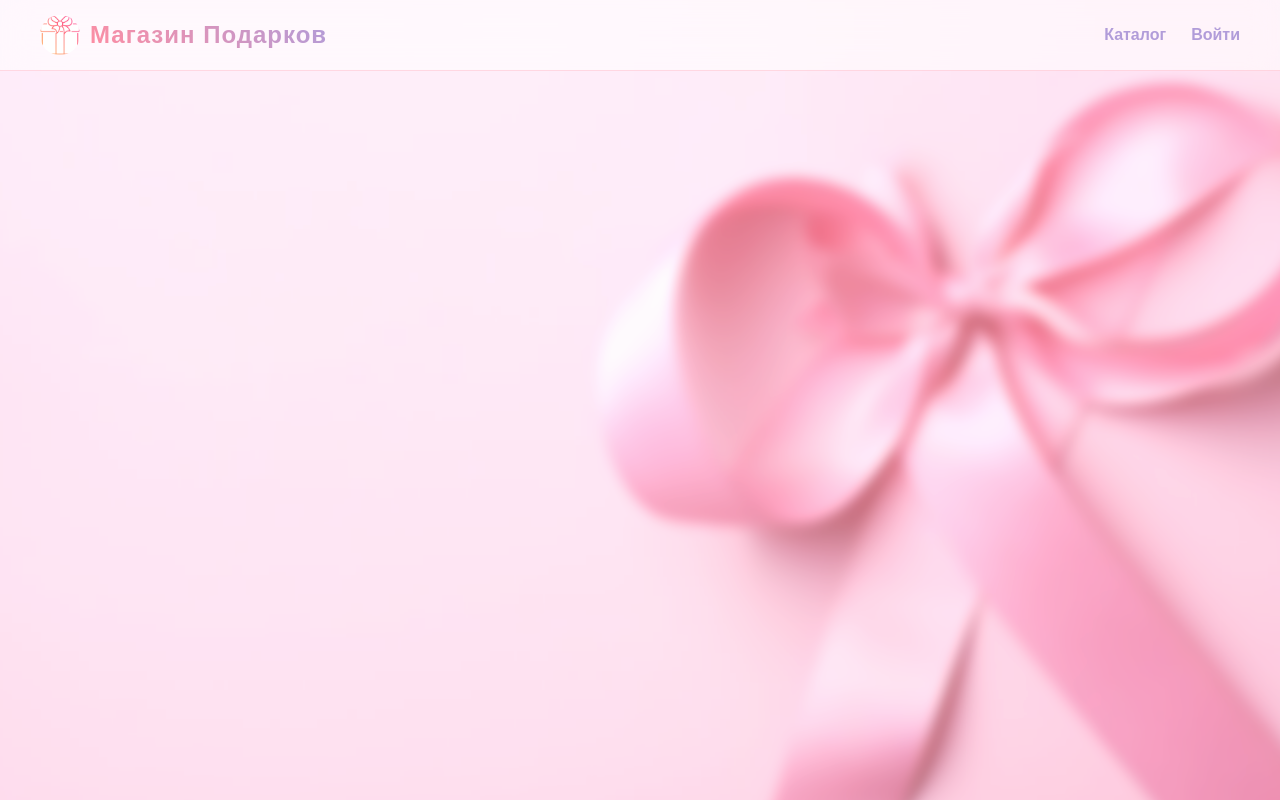
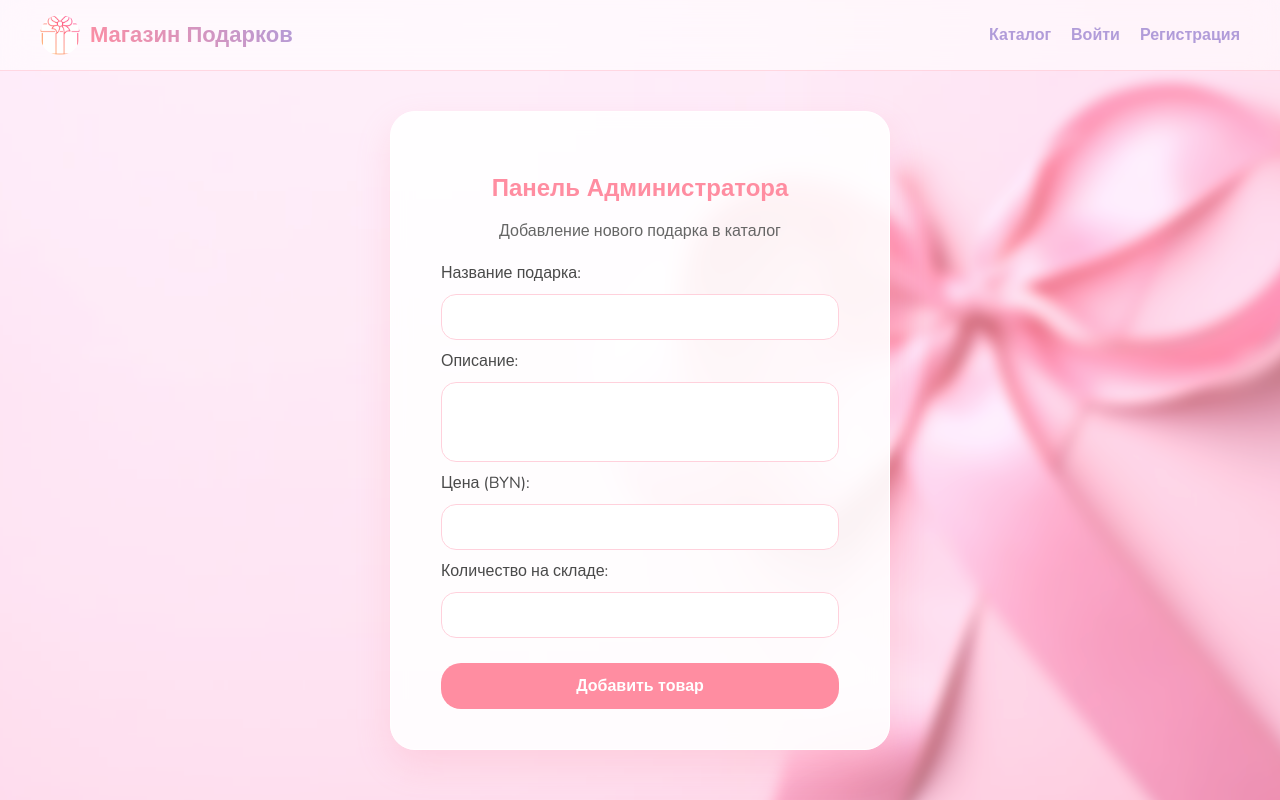
Before and after one commit to annanovik2600-lgtm/gift-shop-project, a React (Vite) app in the folder client/: page /admin in a window 1280 px wide. Built offline with nearby package versions, Linux system fonts and the light colour scheme.

Commit message:
Добавлены страницы регистрации и панель администратора, исправлен логотипп

```diff
--- a/client/src/App.jsx
+++ b/client/src/App.jsx
@@ -1,29 +1,54 @@
 // client/src/App.jsx
 import React from 'react';
-import { Routes, Route, Link } from 'react-router-dom';
+import { Routes, Route, Link, useNavigate } from 'react-router-dom';
+import Catalog from './pages/Catalog';
+import Login from './pages/Login';
+import Register from './pages/Register';
+import AdminPanel from './pages/AdminPanel';
 import logoImg from './assets/logo.png';
-import Catalog from './pages/Catalog';
-import Login from './pages/Login'; // <-- ДОБАВИЛИ ИМПОРТ
 
 function App() {
-  // Проверяем, есть ли токен в браузере (вошел ли пользователь)
+  const navigate = useNavigate();
+
+  // Получаем данные пользователя из памяти браузера
+  const userString = localStorage.getItem('user');
+  const user = userString ? JSON.parse(userString) : null;
   const token = localStorage.getItem('token');
+
+  const handleLogout = () => {
+    localStorage.clear();
+    navigate('/');
+    window.location.reload(); // Перезагружаем, чтобы шапка обновилась
+  };
 
   return (
     <div>
       <header style={styles.header}>
-        <div style={{ display: 'flex', alignItems: 'center', gap: '10px' }}>
-    <img src={logoImg} alt="Логотип" style={{ width: '40px', height: '40px', borderRadius: '50%', objectFit: 'contain' }} />
-    <div style={styles.logo}>Магазин Подарков</div>
-</div>
-        <nav>
+        <div style={{ display: 'flex', alignItems: 'center', gap: '10px', cursor: 'pointer' }} onClick={() => navigate('/')}>
+          <img src={logoImg} alt="Логотип" style={{ width: '40px', height: '40px', borderRadius: '50%', objectFit: 'contain', backgroundColor: 'white' }} />
+          <div style={styles.logo}>Магазин Подарков</div>
+        </div>
+
+        <nav style={{ display: 'flex', alignItems: 'center' }}>
           <Link to="/" style={styles.navLink}>Каталог</Link>
 
-          {/* Если токена нет, показываем кнопку Войти */}
+          {/* Показываем панель админа только если роль admin */}
+          {user?.role === 'admin' && (
+            <Link to="/admin" style={styles.navLink}>Панель Админа</Link>
+          )}
+
           {!token ? (
-            <Link to="/login" style={styles.navLink}>Войти</Link>
+            <>
+              <Link to="/login" style={styles.navLink}>Войти</Link>
+              <Link to="/register" style={styles.navLink}>Регистрация</Link>
+            </>
           ) : (
-            <a href="/" onClick={() => { localStorage.clear(); window.location.reload(); }} style={styles.navLink}>Выйти</a>
+            <div style={{ display: 'flex', alignItems: 'center', marginLeft: '20px' }}>
+              <span style={{ color: '#ff8da1', fontWeight: 'bold', marginRight: '15px' }}>
+                Привет, {user?.username}!
+              </span>
+              <button onClick={handleLogout} style={styles.logoutBtn}>Выйти</button>
+            </div>
           )}
         </nav>
       </header>
@@ -31,7 +56,9 @@ function App() {
       <main>
         <Routes>
           <Route path="/" element={<Catalog />} />
-          <Route path="/login" element={<Login />} /> {/* <-- ДОБАВИЛИ МАРШРУТ */}
+          <Route path="/login" element={<Login />} />
+          <Route path="/register" element={<Register />} />
+          <Route path="/admin" element={<AdminPanel />} />
         </Routes>
       </main>
     </div>
@@ -39,37 +66,10 @@ function App() {
 }
 
 const styles = {
-    header: {
-    display: 'flex',
-    justifyContent: 'space-between',
-    alignItems: 'center',
-    padding: '15px 40px',
-
-    /* Делаем шапку полупрозрачной */
-    backgroundColor: 'rgba(255, 255, 255, 0.6)',
-    backdropFilter: 'blur(15px)', /* Усиливаем размытие */
-
-    borderBottom: '1px solid rgba(255, 141, 161, 0.3)',
-    position: 'sticky',
-    top: 0,
-    zIndex: 100,
-  },
-  logo: {
-    fontSize: '24px',
-    fontWeight: '800',
-    /* Градиентный текст для логотипа */
-    background: 'linear-gradient(45deg, #ff8da1, #b19cd9)',
-    WebkitBackgroundClip: 'text',
-    WebkitTextFillColor: 'transparent',
-    letterSpacing: '1px',
-  },
-  navLink: {
-    color: '#b19cd9', // Лавандовый цвет для ссылок
-    marginLeft: '25px',
-    fontSize: '16px',
-    fontWeight: '700',
-    transition: 'color 0.3s ease',
-  }
+  header: { display: 'flex', justifyContent: 'space-between', alignItems: 'center', padding: '15px 40px', backgroundColor: 'rgba(255, 255, 255, 0.6)', backdropFilter: 'blur(15px)', borderBottom: '1px solid rgba(255, 141, 161, 0.3)', position: 'sticky', top: 0, zIndex: 100 },
+  logo: { fontSize: '22px', fontWeight: '800', background: 'linear-gradient(45deg, #ff8da1, #b19cd9)', WebkitBackgroundClip: 'text', WebkitTextFillColor: 'transparent' },
+  navLink: { color: '#b19cd9', marginLeft: '20px', fontSize: '16px', fontWeight: '700' },
+  logoutBtn: { padding: '8px 15px', backgroundColor: '#ff8da1', color: 'white', border: 'none', borderRadius: '15px', cursor: 'pointer', fontWeight: 'bold', fontFamily: 'Nunito, sans-serif' }
 };
 
 export default App;
--- /dev/null
+++ b/client/src/pages/AdminPanel.jsx
@@ -0,0 +1,83 @@
+// client/src/pages/AdminPanel.jsx
+import React, { useState } from 'react';
+import axios from 'axios';
+
+const AdminPanel = () => {
+  const [productData, setProductData] = useState({
+    name: '',
+    description: '',
+    price: '',
+    stock_quantity: '',
+    category_id: 1 // Для теста ставим 1, если у вас есть категории
+  });
+  const [message, setMessage] = useState('');
+  const [error, setError] = useState('');
+
+  const handleChange = (e) => {
+    setProductData({ ...productData, [e.target.name]: e.target.value });
+  };
+
+  const handleAddProduct = async (e) => {
+    e.preventDefault();
+    setMessage('');
+    setError('');
+
+    try {
+      // Получаем токен админа из localStorage
+      const token = localStorage.getItem('token');
+
+      // Отправляем запрос с заголовком Authorization
+      await axios.post('http://localhost:5000/api/products', productData, {
+        headers: {
+          Authorization: `Bearer ${token}`
+        }
+      });
+
+      setMessage('Товар успешно добавлен!');
+      setProductData({ name: '', description: '', price: '', stock_quantity: '', category_id: 1 }); // Очищаем форму
+    } catch (err) {
+      setError(err.response?.data?.error || 'Ошибка при добавлении. Вы точно админ?');
+    }
+  };
+
+  return (
+    <div style={styles.container}>
+      <div style={styles.formBox}>
+        <h2 style={styles.title}>Панель Администратора</h2>
+        <p style={{textAlign: 'center', color: '#666', marginBottom: '20px'}}>Добавление нового подарка в каталог</p>
+
+        {message && <p style={styles.success}>{message}</p>}
+        {error && <p style={styles.error}>{error}</p>}
+
+        <form onSubmit={handleAddProduct} style={styles.form}>
+          <label>Название подарка:</label>
+          <input type="text" name="name" value={productData.name} onChange={handleChange} required style={styles.input} />
+
+          <label>Описание:</label>
+          <textarea name="description" value={productData.description} onChange={handleChange} style={{...styles.input, height: '80px', resize: 'none'}} />
+
+          <label>Цена (BYN):</label>
+          <input type="number" step="0.01" name="price" value={productData.price} onChange={handleChange} required style={styles.input} />
+
+          <label>Количество на складе:</label>
+          <input type="number" name="stock_quantity" value={productData.stock_quantity} onChange={handleChange} required style={styles.input} />
+
+          <button type="submit" style={styles.button}>Добавить товар</button>
+        </form>
+      </div>
+    </div>
+  );
+};
+
+const styles = {
+  container: { display: 'flex', justifyContent: 'center', marginTop: '40px' },
+  formBox: { backgroundColor: 'rgba(255, 255, 255, 0.9)', backdropFilter: 'blur(10px)', padding: '40px 50px', borderRadius: '25px', boxShadow: '0 15px 35px rgba(255, 141, 161, 0.2)', width: '500px', border: '1px solid white' },
+  title: { textAlign: 'center', fontSize: '24px', marginBottom: '10px', color: '#ff8da1', fontWeight: '800' },
+  form: { display: 'flex', flexDirection: 'column', gap: '10px' },
+  input: { padding: '12px 15px', borderRadius: '15px', border: '1px solid var(--pink-pastel)', outline: 'none', fontSize: '15px', backgroundColor: '#fff', fontFamily: 'Nunito, sans-serif' },
+  button: { padding: '14px', backgroundColor: 'var(--pink-dark)', color: 'white', border: 'none', borderRadius: '20px', cursor: 'pointer', marginTop: '15px', fontSize: '16px', fontWeight: '700' },
+  error: { color: '#ff4d4d', fontSize: '14px', textAlign: 'center', backgroundColor: '#ffe6e6', padding: '10px', borderRadius: '10px' },
+  success: { color: '#2ecc71', fontSize: '14px', textAlign: 'center', backgroundColor: '#e8f8f5', padding: '10px', borderRadius: '10px' }
+};
+
+export default AdminPanel;
--- /dev/null
+++ b/client/src/pages/Register.jsx
@@ -0,0 +1,78 @@
+// client/src/pages/Register.jsx
+import React, { useState } from 'react';
+import axios from 'axios';
+import { useNavigate, Link } from 'react-router-dom';
+
+const Register = () => {
+  const [formData, setFormData] = useState({
+    username: '',
+    email: '',
+    password: '',
+    role: 'user' // По умолчанию покупатель
+  });
+  const [error, setError] = useState('');
+  const navigate = useNavigate();
+
+  const handleChange = (e) => {
+    setFormData({ ...formData, [e.target.name]: e.target.value });
+  };
+
+  const handleRegister = async (e) => {
+    e.preventDefault();
+    setError('');
+
+    try {
+      await axios.post('http://localhost:5000/api/auth/register', formData);
+      alert('Регистрация успешна! Теперь вы можете войти.');
+      navigate('/login'); // Перекидываем на страницу входа
+    } catch (err) {
+      setError(err.response?.data?.error || 'Ошибка при регистрации');
+    }
+  };
+
+  return (
+    <div style={styles.container}>
+      <div style={styles.formBox}>
+        <h2 style={styles.title}>Создать аккаунт</h2>
+        {error && <p style={styles.error}>{error}</p>}
+
+        <form onSubmit={handleRegister} style={styles.form}>
+          <label>Ваше имя (или название компании):</label>
+          <input type="text" name="username" value={formData.username} onChange={handleChange} required style={styles.input} />
+
+          <label>Email:</label>
+          <input type="email" name="email" value={formData.email} onChange={handleChange} required style={styles.input} />
+
+          <label>Пароль:</label>
+          <input type="password" name="password" value={formData.password} onChange={handleChange} required style={styles.input} />
+
+          <label>Кто вы?</label>
+          <select name="role" value={formData.role} onChange={handleChange} style={styles.input}>
+            <option value="user">Покупатель</option>
+            <option value="admin">Администратор (для теста)</option>
+            <option value="supplier">Поставщик (для теста)</option>
+          </select>
+
+          <button type="submit" style={styles.button}>Зарегистрироваться</button>
+        </form>
+
+        <p style={{marginTop: '20px', textAlign: 'center'}}>
+          Уже есть аккаунт? <Link to="/login" style={{color: 'var(--pink-dark)'}}>Войти</Link>
+        </p>
+      </div>
+    </div>
+  );
+};
+
+// Используем те же стили, что и для Login
+const styles = {
+  container: { display: 'flex', justifyContent: 'center', marginTop: '40px', marginBottom: '40px' },
+  formBox: { backgroundColor: 'rgba(255, 255, 255, 0.9)', backdropFilter: 'blur(10px)', padding: '40px 50px', borderRadius: '25px', boxShadow: '0 15px 35px rgba(255, 141, 161, 0.2)', width: '420px', border: '1px solid white' },
+  title: { textAlign: 'center', fontSize: '26px', marginBottom: '25px', color: '#ff8da1', fontWeight: '800' },
+  form: { display: 'flex', flexDirection: 'column', gap: '10px' },
+  input: { padding: '12px 15px', borderRadius: '15px', border: '1px solid var(--pink-pastel)', outline: 'none', fontSize: '15px', backgroundColor: '#fff', fontFamily: 'Nunito, sans-serif' },
+  button: { padding: '14px', backgroundColor: 'var(--pink-dark)', color: 'white', border: 'none', borderRadius: '20px', cursor: 'pointer', marginTop: '15px', fontSize: '16px', fontWeight: '700' },
+  error: { color: '#ff4d4d', fontSize: '14px', textAlign: 'center', backgroundColor: '#ffe6e6', padding: '10px', borderRadius: '10px', marginBottom: '15px' }
+};
+
+export default Register;
```
